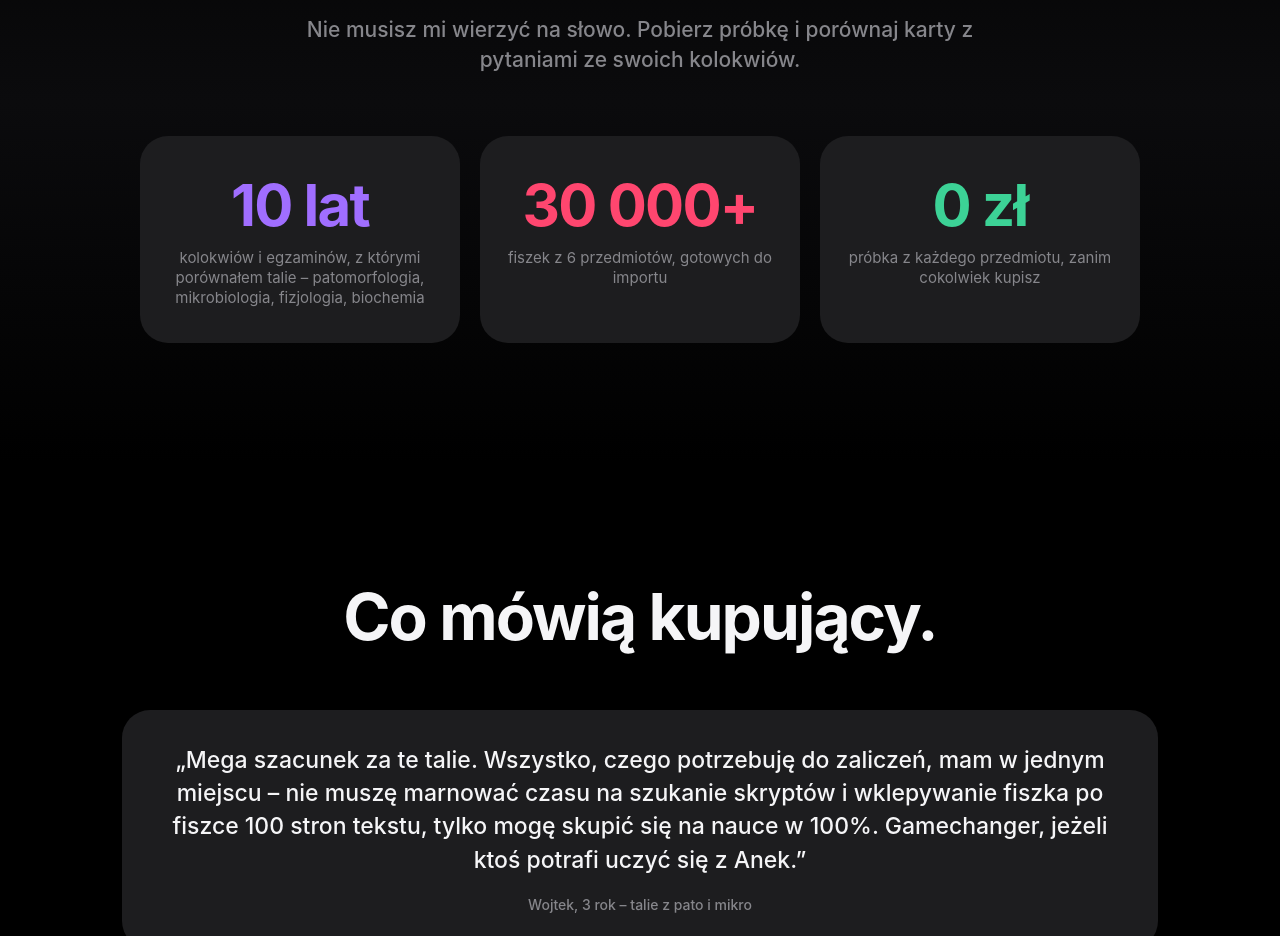
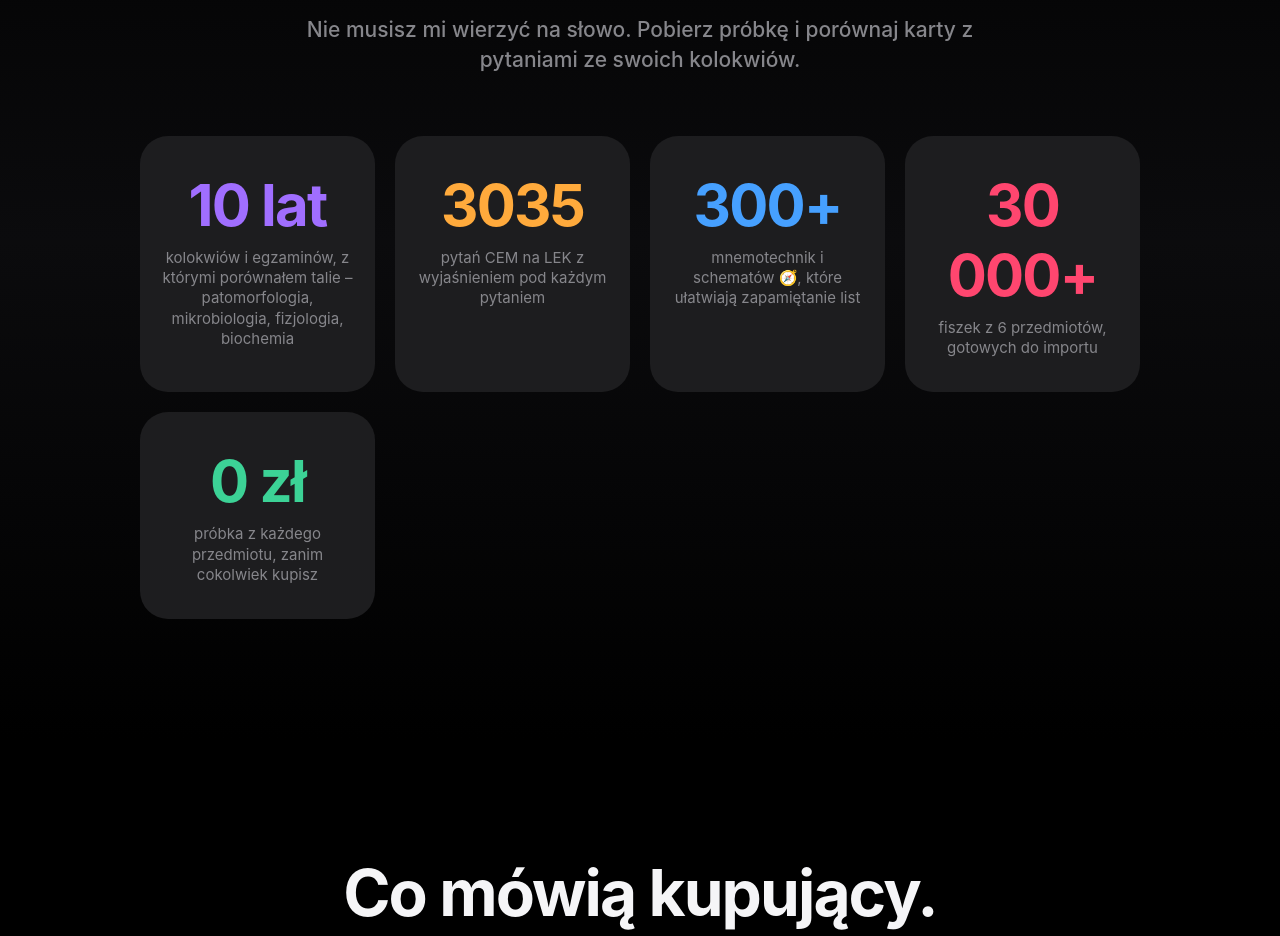
Before and after one commit to cardforge-anki/cardforge-anki.github.io, a plain HTML site: page index.html in a window 1280 px wide. Shown: the part 6661-7597 px from the top of the page. Drawn offline with Linux system fonts and the light colour scheme.

Commit message:
Kafelki 3035 CEM i 300+ mnemotechnik

```diff
--- a/index.html
+++ b/index.html
@@ -309,6 +309,8 @@ footer .wrap{display:flex;justify-content:space-between;flex-wrap:wrap;gap:12px}
     <p class="sub reveal">Nie musisz mi wierzyć na słowo. Pobierz próbkę i porównaj karty z pytaniami ze swoich kolokwiów.</p>
     <div class="res" style="grid-template-columns:repeat(auto-fit,minmax(200px,1fr));max-width:1000px;margin-left:auto;margin-right:auto">
       <div class="r reveal"><div class="n" style="color:var(--mikro)">10 lat</div><div class="l">kolokwiów i egzaminów, z którymi porównałem talie – patomorfologia, mikrobiologia, fizjologia, biochemia</div></div>
+      <div class="r reveal"><div class="n" style="color:var(--lek)">3035</div><div class="l">pytań CEM na LEK z wyjaśnieniem pod każdym pytaniem</div></div>
+      <div class="r reveal"><div class="n" style="color:var(--fizjo)">300+</div><div class="l">mnemotechnik i schematów 🧭, które ułatwiają zapamiętanie list</div></div>
       <div class="r reveal"><div class="n" style="color:var(--pato)">30 000+</div><div class="l">fiszek z 6 przedmiotów, gotowych do importu</div></div>
       <div class="r reveal"><div class="n" style="color:var(--bioch)">0 zł</div><div class="l">próbka z każdego przedmiotu, zanim cokolwiek kupisz</div></div>
     </div>
```
Also changed, not shown: wum.html (+2 -0 lines).
